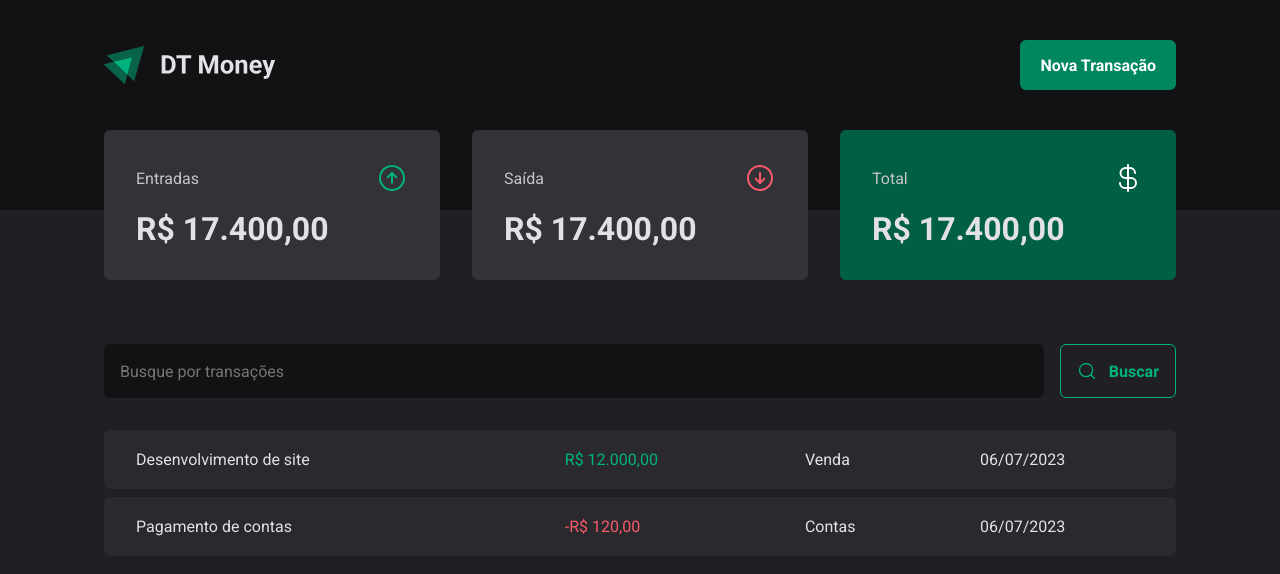
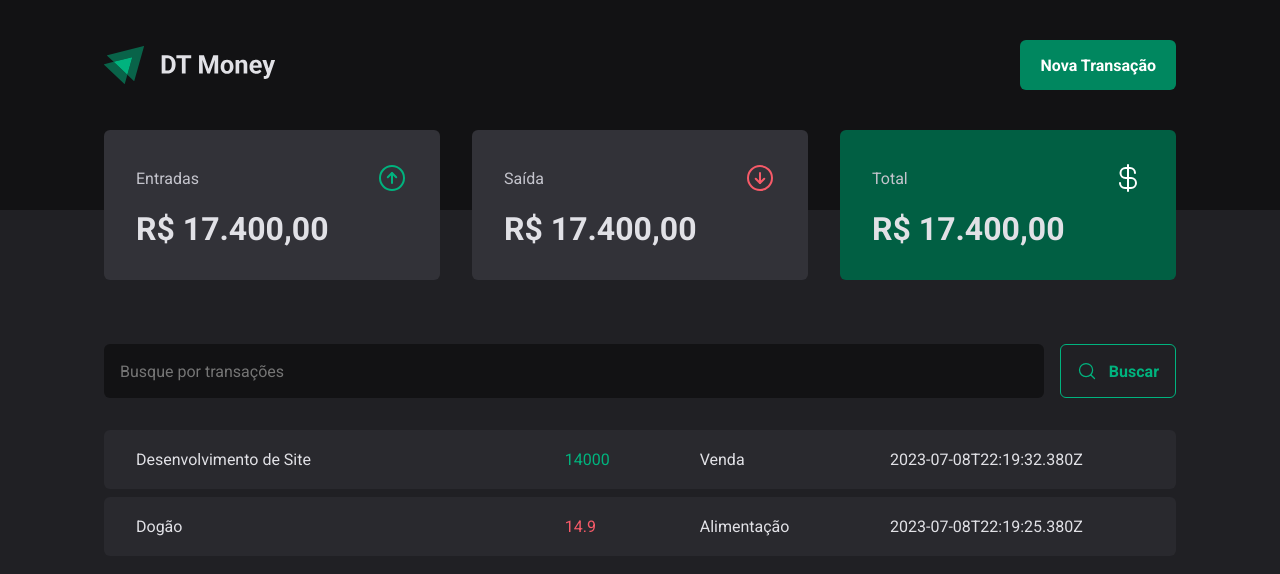
Before and after one commit to Baggio25/03-fundamentos-react-dt-money, a React (Vite) app: page / in a window 1280 px wide. Shown: the top 574 px of the page. Built offline with nearby package versions, Linux system fonts and the light colour scheme; data requests are answered from the project's data file.

Commit message:
Http request

```diff
--- a/src/pages/Trasactions/index.tsx
+++ b/src/pages/Trasactions/index.tsx
@@ -1,3 +1,8 @@
+/* eslint-disable @typescript-eslint/no-unsafe-argument */
+/* eslint-disable @typescript-eslint/no-floating-promises */
+/* eslint-disable @typescript-eslint/no-unsafe-assignment */
+
+import { useEffect, useState } from "react";
 import { Header } from "../../components/Header";
 import { SearchForm } from "../../components/SearchForm";
 import { Summary } from "../../components/Summary";
@@ -7,7 +12,29 @@
   TransactionsTable,
 } from "./styles";
 
+interface Transaction {
+  id: number;
+  description: string;
+  type: "income" | "outcome";
+  category: string;
+  price: number;
+  createdAt: string;
+}
+
 export function Transactions() {
+  const [transactions, setTransactions] = useState<Transaction[]>([]);
+
+  async function loadTransactions() {
+    const response = await fetch("http://localhost:3000/transactions");
+    const data = await response.json();
+
+    setTransactions(data);
+  }
+
+  useEffect(() => {
+    loadTransactions();
+  }, []);
+
   return (
     <div>
       <Header />
@@ -17,22 +44,20 @@
         <SearchForm />
         <TransactionsTable>
           <tbody>
-            <tr>
-              <td width="40%">Desenvolvimento de site</td>
-              <td>
-                <PriceHighlight variant="income">R$ 12.000,00</PriceHighlight>
-              </td>
-              <td>Venda</td>
-              <td>06/07/2023</td>
-            </tr>
-            <tr>
-              <td width="40%">Pagamento de contas</td>
-              <td>
-                <PriceHighlight variant="outcome">-R$ 120,00</PriceHighlight>
-              </td>
-              <td>Contas</td>
-              <td>06/07/2023</td>
-            </tr>
+            {transactions.map((transaction) => {
+              return (
+                <tr key={transaction.id}>
+                  <td width="40%">{transaction.description}</td>
+                  <td>
+                    <PriceHighlight variant={transaction.type}>
+                      {transaction.price}
+                    </PriceHighlight>
+                  </td>
+                  <td>{transaction.category}</td>
+                  <td>{transaction.createdAt}</td>
+                </tr>
+              );
+            })}
           </tbody>
         </TransactionsTable>
       </TransactionsContainer>
```
